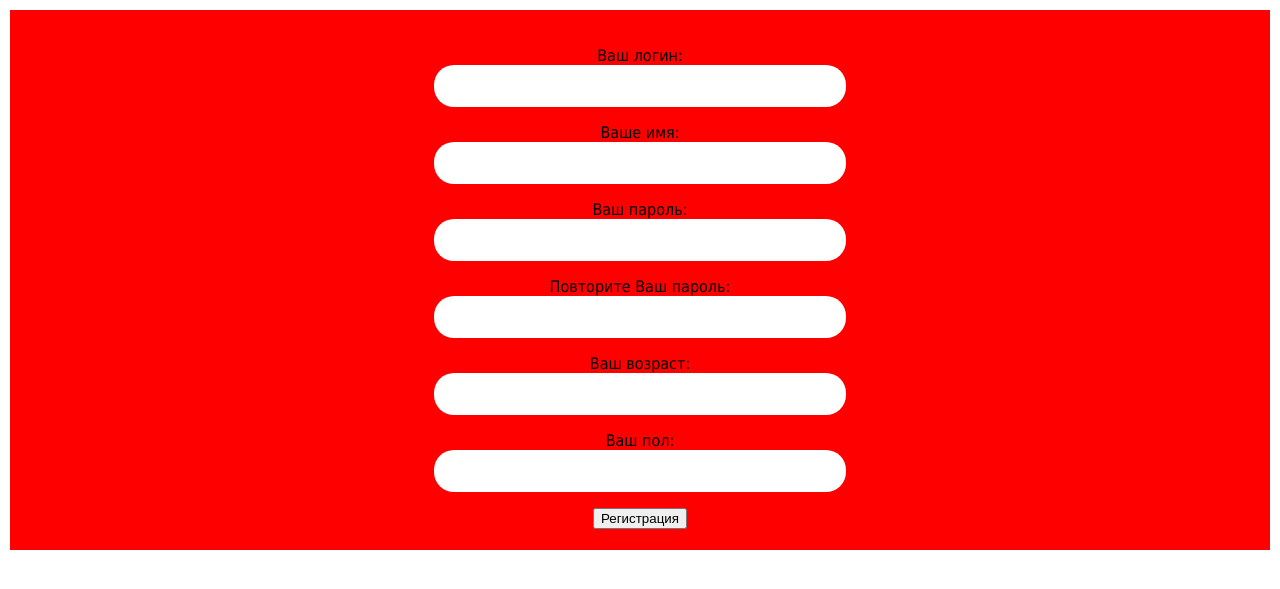
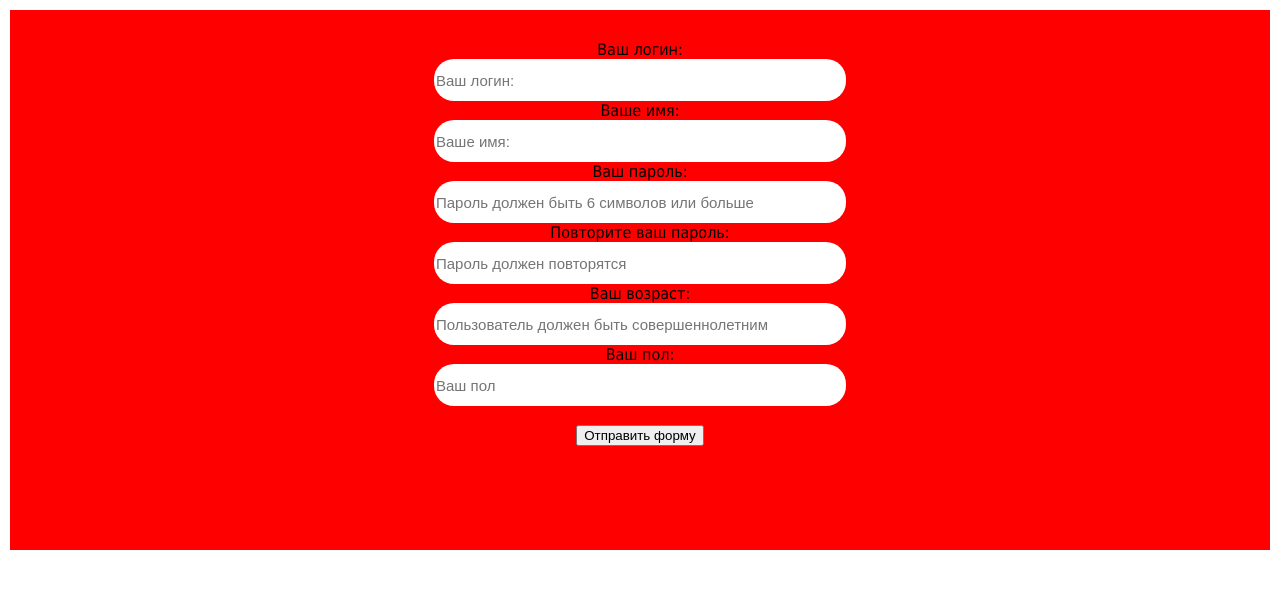
Before and after one commit to IrinaKlykina/expert-broccoli, a PHP site: template view/reg_form.html in a window 1280 px wide. Shown: the top 589 px of the page. Run offline with PHP 8.4, Linux system fonts and the light colour scheme; the template is opened without the code that fills it, so the values that code supplies are empty.

Commit message:
Обновления

```diff
--- a/composer.json
+++ b/composer.json
@@ -1,6 +1,7 @@
 {
     "require": {
         "phpoffice/phpexcel": "^1.8",
-        "phpoffice/phpspreadsheet": "^1.22"
+        "phpoffice/phpspreadsheet": "^1.22",
+        "twbs/bootstrap": "5.1.3"
     }
 }
--- a/model/Database.php
+++ b/model/Database.php
@@ -16,7 +16,7 @@ class Database
     public function getAllPosts()
     {
 
-        $sth = $this->dbh->prepare('SELECT * from my_post');
+        $sth = $this->dbh->prepare('SELECT * from my_post join user');
         $sth->execute();
         $data = $sth->fetchAll();
 
--- a/style.css
+++ b/style.css
@@ -24,3 +24,10 @@ input[type="text"] {
 	border:none;
 
 }
+.form-group.has-error .help-block {
+	display: block;
+}
+
+.form-group .help-block {
+	display: none;
+}
--- a/view/reg_form.html
+++ b/view/reg_form.html
@@ -1,32 +1,62 @@
-
-<!DOCTYPE HTML>
+<!DOCTYPE html>
 <html>
  <head>
   <meta charset="utf-8">
-  <title>My_site</title>
-  <link rel="stylesheet" type="text/css" href="style.css">
+  <title>my_site</title>
+  <link rel="stylesheet" href="style.css">
  </head>
  <body>
 <div class="container">
  <form action="index.php" method="post">
 
-  <p>Ваш логин: <input type="text" name="login" size="15"/> </p>
+  <div class="container">
+   <form class="form">
+    <div class="row">
+     <div class="input-group mb-3">
+      <span class="input-group-text" id="basic-addon1">Ваш логин:</span>
+      <input type="text" name="login" id="login" class="form-control is-valid" placeholder="Ваш логин:" aria-label="Ваш логин:" aria-describedby="basic-addon1">
+     </div>
+     <div class="row">
+      <div class="input-group mb-3">
+       <span class="input-group-text" id="basic-addon1">Ваше имя:</span>
+       <input type="text" name="name" id="name" class="form-control is-valid" placeholder="Ваше имя:" aria-label="Ваше имя:" aria-describedby="basic-addon1">
+      </div>
+      <div class="row">
+       <div class="input-group mb-3">
+        <span class="input-group-text" id="basic-addon1">Ваш пароль:</span>
+        <input type="text" name="password" id="Password" class="form-control is-valid" placeholder="Пароль должен быть 6 символов или больше" aria-label="Ваше имя:" aria-describedby="basic-addon1">
+       </div>
+      </div>
+      <div class="row">
+       <div class="input-group mb-3">
+        <span class="input-group-text" id="basic-addon1">Повторите ваш пароль:</span>
+        <input type="text" name="confirmPassword" id="confirmPassword" class="form-control is-valid" placeholder="Пароль должен повторятся" aria-label="Ваше имя:" aria-describedby="basic-addon1">
+       </div>
+      </div>
+      <div class="row">
+       <div class="input-group mb-3">
+        <span class="input-group-text" id="basic-addon1">Ваш возраст:</span>
+        <input type="text" name="age" id="age" class="form-control is-valid" placeholder="Пользователь должен быть совершеннолетним" aria-label="Ваше имя:" aria-describedby="basic-addon1">
+        </div>
+      </div>
+      <div class="row">
+       <div class="input-group mb-3">
+        <span class="input-group-text" id="basic-addon1">Ваш пол:</span>
+        <input type="text" name="gender" id="gender" class="form-control is-valid" placeholder="Ваш пол" aria-label="Ваш пол:" aria-describedby="basic-addon1">
+       </div>
+      </div>
+      <br>
 
-  <p>Ваше имя: <input type="text" name="name" size="15"/> </p>
+  <input type="hidden" name="action" value="registration" />
+      <div class="col-12">
+       <button class="btn btn-primary" name="submit" type="submit">Отправить форму</button>
+      </div>
 
-  <p>Ваш пароль: <input type="text" name="password" size="15"/> </p>
 
-  <p>Повторите Ваш пароль: <input type="text" name="confirmPassword" size="15"/> </p>
-
-  <p>Ваш возраст: <input type="text" name="age" size="15" /> </p>
-
-  <p>Ваш пол: <input type="text" name="gender" size="15" /> </p>
-  <input type="hidden" name="action" value="registration" />
-
-  <p> <input type="submit" Value="Регистрация" name="submit" size="15"> </p>
 </div>
 </form>
 
 
+
  </body>
 </html>
```
Also changed, not shown: view/all_posts.php (added, +15 -0 lines), view/index.html (+23 -4 lines), view/index_comment.html (deleted, +0 -12 lines), 1 other file.
